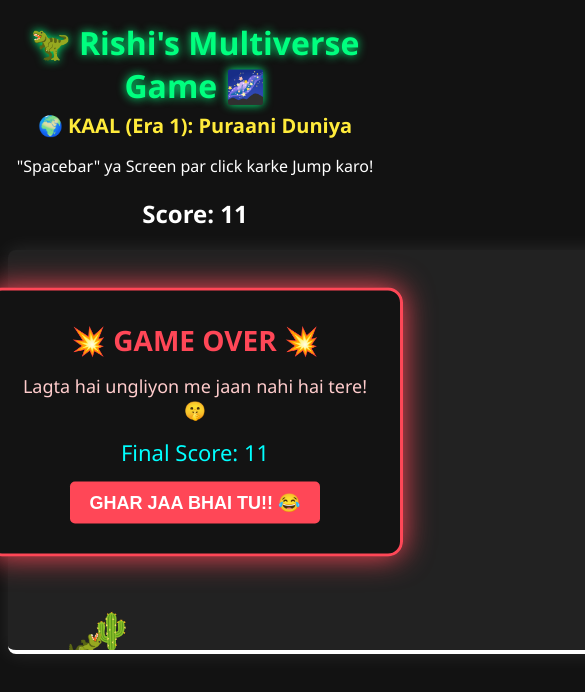
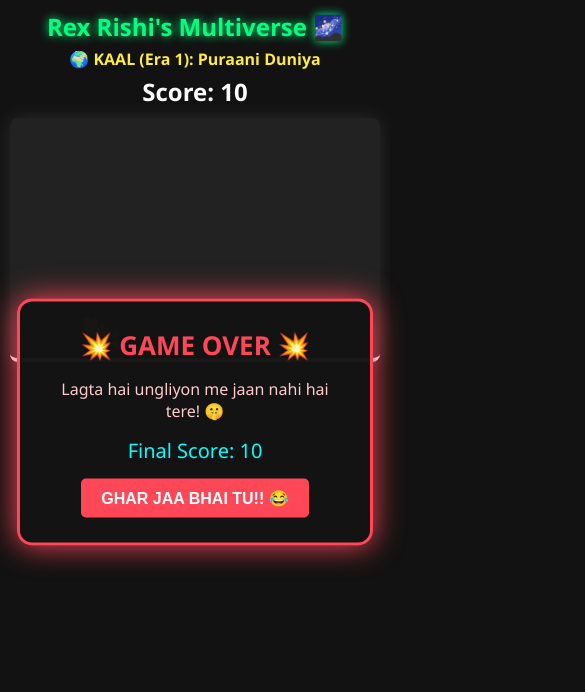
Before and after one commit to Rishi6900/Rishi-dino-game, a plain HTML site: page index.html in a window 390 px wide. Both pictures are taken after a click on the button "GHAR JAA BHAI TU!! 😂". Shown: the top 692 px of the page, 585 px wide, since content can reach past the window. Drawn offline with Linux system fonts and the light colour scheme.

Commit message:
Refactor HTML structure and styles for responsiveness
Updated game title and improved mobile responsiveness.

```diff
--- a/index.html
+++ b/index.html
@@ -1,7 +1,8 @@
 <!DOCTYPE html>
 <html>
 <head>
-    <title>Rishi's Multiverse Dino Game</title>
+    <meta name="viewport" content="width=device-width, initial-scale=1.0, maximum-scale=1.0, user-scalable=no">
+    <title>Rishi's Ultimate Dino Game</title>
     <style>
         body {
             background-color: #121212;
@@ -9,36 +10,44 @@
             font-family: 'Segoe UI', Tahoma, Geneva, Verdana, sans-serif;
             text-align: center;
             overflow: hidden;
-            transition: background 0.8s;
+            margin: 0;
+            padding: 0;
+            /* Mobile par bar-bar tap karne se text select na ho */
+            user-select: none;
+            -webkit-user-select: none;
         }
-        h1 { color: #00ff7f; margin-bottom: 5px; text-shadow: 0 0 10px #00ff7f; }
-        #modeText { font-size: 20px; color: #ffeb3b; font-weight: bold; }
+        h1 { font-size: 24px; color: #00ff7f; margin: 10px 0 5px 0; text-shadow: 0 0 10px #00ff7f; }
+        #modeText { font-size: 16px; color: #ffeb3b; font-weight: bold; margin-bottom: 5px; }
 
-        /* Game Screen Box */
+        /* Game Screen Box - Height kam ki taaki laptop me fit aaye */
         #gameArea {
-            width: 800px;
-            height: 400px;
+            width: 95%;
+            max-width: 800px;
+            height: 240px;
             border-bottom: 4px solid #fff;
-            margin: 20px auto;
+            margin: 10px auto;
             position: relative;
             overflow: hidden;
             background-color: #222;
             border-radius: 8px;
             box-shadow: 0px 0px 20px rgba(255, 255, 255, 0.1);
-            transition: all 0.8s ease;
+            transition: all 0.5s ease;
+            /* Mobile tap highlight color band karne ke liye */
+            -webkit-tap-highlight-color: transparent;
         }
 
-        /* Hamara Dinosaur */
+        /* Hamara Dinosaur - Right side face kiya aur smooth banaya */
         #hero {
-            width: 40px;
-            height: 40px;
-            font-size: 35px;
+            width: 44px;
+            height: 44px;
+            font-size: 38px;
             position: absolute;
             bottom: 0;
             left: 50px;
-            line-height: 40px;
-            transition: transform 0.2s;
-            transform-origin: bottom center;
+            line-height: 44px;
+            /* scaleX(-1) se Dino ka face Right Side ho gaya */
+            transform: scaleX(-1);
+            transition: transform 0.15s ease-out;
             z-index: 5;
         }
 
@@ -53,28 +62,29 @@
             line-height: 40px;
         }
 
-        /* Jump Animation */
+        /* Asli Chrome Dino Jaisi Smooth Jump Animation */
         .jump-animation {
-            animation: jump 0.42s cubic-bezier(0.25, 0.1, 0.25, 1);
+            animation: jump 0.55s cubic-bezier(0.25, 0.8, 0.25, 1);
         }
         @keyframes jump {
             0% { bottom: 0; }
-            50% { bottom: 150px; }
+            45% { bottom: 130px; } /* Perfect height jump */
+            55% { bottom: 130px; }
             100% { bottom: 0; }
+        }
+
+        /* Dino takraate hi ghum ke gir jayega aur right side hi rahega */
+        .dead-animation {
+            transform: scaleX(-1) rotate(90deg) translateY(15px) !important;
         }
 
         /* Dushman Animation */
         .block-animation {
-            animation: blockMove 1.4s infinite linear;
+            animation: blockMove 1.5s infinite linear;
         }
         @keyframes blockMove {
-            0% { right: -50px; }
-            100% { right: 850px; }
-        }
-
-        /* Dino takraate hi tilt ho kar gir jayega */
-        .dead-animation {
-            transform: rotate(90deg) translateY(10px) !important;
+            0% { left: 100%; }
+            100% { left: -50px; }
         }
 
         /* Custom Cool Pop-up */
@@ -86,38 +96,38 @@
             transform: translate(-50%, -50%);
             background-color: rgba(20, 20, 20, 0.98);
             border: 3px solid #ff4757;
-            padding: 30px;
+            padding: 25px;
             border-radius: 15px;
             box-shadow: 0px 0px 30px #ff4757;
             z-index: 10;
-            width: 350px;
+            width: 300px;
         }
-        #popupTitle { color: #ff4757; font-size: 28px; margin: 0; }
-        #popupInsult { font-size: 18px; margin: 15px 0; color: #ffcccc; }
-        #popupScore { font-size: 22px; color: #00ffff; }
+        #popupTitle { color: #ff4757; font-size: 26px; margin: 0; }
+        #popupInsult { font-size: 16px; margin: 15px 0; color: #ffcccc; }
+        #popupScore { font-size: 20px; color: #00ffff; }
 
         #restartBtn {
             background-color: #ff4757;
             color: white;
             border: none;
             padding: 10px 20px;
-            font-size: 18px;
+            font-size: 16px;
             border-radius: 5px;
             cursor: pointer;
             margin-top: 15px;
             font-weight: bold;
+            -webkit-tap-highlight-color: transparent;
         }
         #restartBtn:hover { background-color: #ff6b81; }
     </style>
 </head>
 <body>
 
-    <h1>🦖 Rishi's Multiverse Game 🌌</h1>
+    <h1>Rex Rishi's Multiverse 🌌</h1>
     <div id="modeText">🌍 KAAL (Era 1): Puraani Duniya</div>
-    <p>"Spacebar" ya Screen par click karke Jump karo!</p>
-    <h2 id="scoreText">Score: 0</h2>
+    <h2 id="scoreText" style="margin: 5px 0;">Score: 0</h2>
 
-    <div id="gameArea" onclick="jump()">
+    <div id="gameArea" ontouchstart="jump(event)" onclick="jump(event)">
         <div id="hero">🦖</div>
         <div id="obstacle" class="block-animation">🌵</div>
     </div>
@@ -126,7 +136,7 @@
         <h2 id="popupTitle">💥 GAME OVER 💥</h2>
         <p id="popupInsult">Beizzati message yahan aayega</p>
         <div id="popupScore">Score: 0</div>
-        <button id="restartBtn" onclick="restartGame()">GHAR JAA BHAI TU!! 😂</button>
+        <button id="restartBtn" ontouchstart="restartGame(event)" onclick="restartGame(event)">GHAR JAA BHAI TU!! 😂</button>
     </div>
 
     <script>
@@ -152,12 +162,14 @@
             "Lagta hai ungliyon me jaan nahi hai tere! 🤫"
         ];
 
-        function jump() {
+        // Event pass kiya taaki mobile aur laptop dono me click conflict na ho
+        function jump(e) {
+            if (e) e.preventDefault(); // Default double action roko
             if (hero.classList != "jump-animation" && isAlive) {
                 hero.classList.add("jump-animation");
                 setTimeout(function () {
                     hero.classList.remove("jump-animation");
-                }, 420);
+                }, 550);
             }
         }
 
@@ -167,45 +179,45 @@
             }
         });
 
-        // Takkar check loop
+        // Takkar check loop - Ekdam Perfect matching
         let checkDead = setInterval(function () {
             let heroRect = hero.getBoundingClientRect();
             let obstacleRect = obstacle.getBoundingClientRect();
 
+            // Thoda buffer minus kiya taaki emoji ke khali hisse par out na ho (Smooth hitboxes)
             if (
-                heroRect.right > obstacleRect.left &&
-                heroRect.left < obstacleRect.right &&
-                heroRect.bottom > obstacleRect.top
+                heroRect.right - 10 > obstacleRect.left &&
+                heroRect.left + 10 < obstacleRect.right &&
+                heroRect.bottom > obstacleRect.top + 5
             ) {
                 if (isAlive) { gameOver(); }
             }
         }, 10);
 
-        // Score Counter aur Background Changing Twist
+        // Score aur Era change loop
         setInterval(function() {
             if (isAlive) {
                 score++;
                 scoreText.innerText = "Score: " + score;
 
-                // 🌟 TWIST LEVEL 2: Cyberpunk Alien Mode (Score 40 par)
                 if (score >= 40 && score < 90 && currentLevel === 1) {
                     currentLevel = 2;
                     modeText.innerText = "👽 KAAL (Era 2): Alien Hamla!!";
                     modeText.style.color = "#00ffff";
-                    gameArea.style.backgroundColor = "#2c003e"; // Purple Neon style
+                    gameArea.style.backgroundColor = "#2c003e";
                     gameArea.style.borderBottomColor = "#00ffff";
-                    obstacle.innerText = "🛸"; // Cactus ban gaya UFO!
-                    obstacle.style.animationDuration = "1.1s"; // Speed tez!
+                    obstacle.innerText = "UFO"; // Fallback text ya emoji
+                    obstacle.innerText = "🛸";
+                    obstacle.style.animationDuration = "1.2s";
                 }
-                // 🌟 TWIST LEVEL 3: Hell/Danger Mode (Score 90 par)
                 else if (score >= 90 && currentLevel === 2) {
                     currentLevel = 3;
                     modeText.innerText = "🔥 KAAL (Era 3): NARAK MODE!!";
                     modeText.style.color = "#ff4757";
-                    gameArea.style.backgroundColor = "#4a0000"; // Blood Red
+                    gameArea.style.backgroundColor = "#4a0000";
                     gameArea.style.borderBottomColor = "#ff4757";
-                    obstacle.innerText = "👻"; // UFO ban gaya Bhoot!
-                    obstacle.style.animationDuration = "0.8s"; // Bahut fast!
+                    obstacle.innerText = "👻";
+                    obstacle.style.animationDuration = "0.9s";
                 }
             }
         }, 100);
@@ -214,7 +226,7 @@
             isAlive = false;
             let currentLeft = window.getComputedStyle(obstacle).getPropertyValue("left");
             obstacle.classList.remove("block-animation");
-            obstacle.style.left = currentLeft;
+            obstacle.style.left = currentLeft + "px";
 
             hero.classList.add("dead-animation");
 
@@ -224,7 +236,8 @@
             customPopup.style.display = "block";
         }
 
-        function restartGame() {
+        function restartGame(e) {
+            if (e) e.preventDefault();
             score = 0;
             isAlive = true;
             currentLevel = 1;
@@ -237,11 +250,10 @@
             gameArea.style.borderBottomColor = "#fff";
 
             hero.classList.remove("dead-animation");
-            obstacle.innerText = "🌵"; // Wapas cactus
-            obstacle.style.animationDuration = "1.4s"; // normal speed
+            obstacle.innerText = "🌵";
+            obstacle.style.animationDuration = "1.5s";
 
             obstacle.style.left = "";
-            obstacle.style.right = "-50px";
             obstacle.classList.add("block-animation");
             customPopup.style.display = "none";
         }
```
